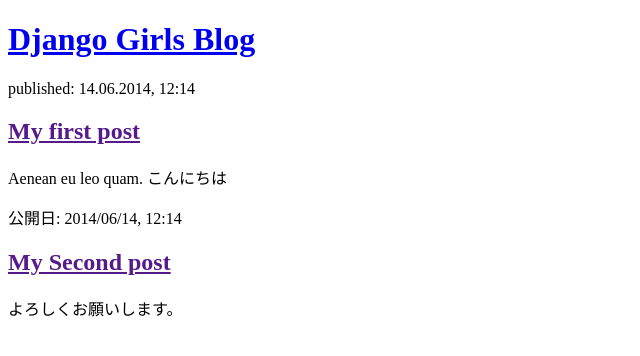
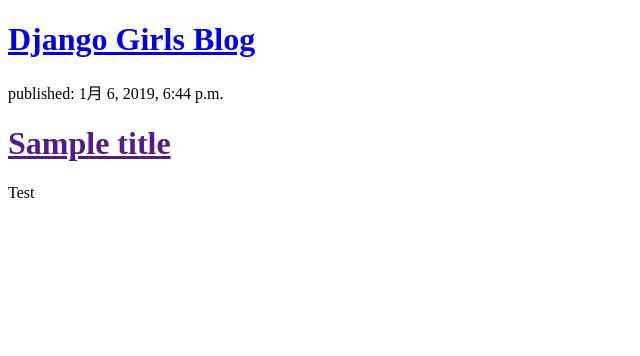
Before and after one commit to tominagamaya/django-blog, a Django app: page / in a window 1280 px wide. Shown: the top 356 px of the page, without its empty margins (0-640 px from the left). Run offline with Django 3.2, Linux system fonts and the light colour scheme; data comes from the database, SQL or seed files in the repository; both versions use the stored data as it was after the commit.

Commit message:
表示が動的になるよう修正

```diff
--- a/blog/templates/blog/post_list.html
+++ b/blog/templates/blog/post_list.html
@@ -8,15 +8,12 @@
         <div>
             <h1><a href="/">Django Girls Blog</a></h1>
         </div>
-        <div>
-            <p>published: 14.06.2014, 12:14</p>
-            <h2><a href="">My first post</a></h2>
-            <p>Aenean eu leo quam. こんにちは</p>
-        </div>
-        <div>
-            <p>公開日: 2014/06/14, 12:14</p>
-            <h2><a href="">My Second post</a></h2>
-            <p>よろしくお願いします。</p>
-        </div>
+        {% for post in posts %}
+            <div>
+                <p>published: {{ post.published_date }}</p>
+                <h1><a href="">{{ post.title }}</a></h1>
+                <p>{{ post.text|linebreaksbr }}</p>
+            </div>
+        {% endfor %}
     </body>
 </html>
--- a/blog/views.py
+++ b/blog/views.py
@@ -1,5 +1,8 @@
 from django.shortcuts import render
+from django.utils import timezone
+from .models import Post
 
 
 def post_list(request):
-    return render(request, 'blog/post_list.html', {})
+    posts = Post.objects.filter(published_date__lte=timezone.now()).order_by('published_date')
+    return render(request, 'blog/post_list.html', {'posts': posts})
```
Also changed, not shown: db.sqlite3.
